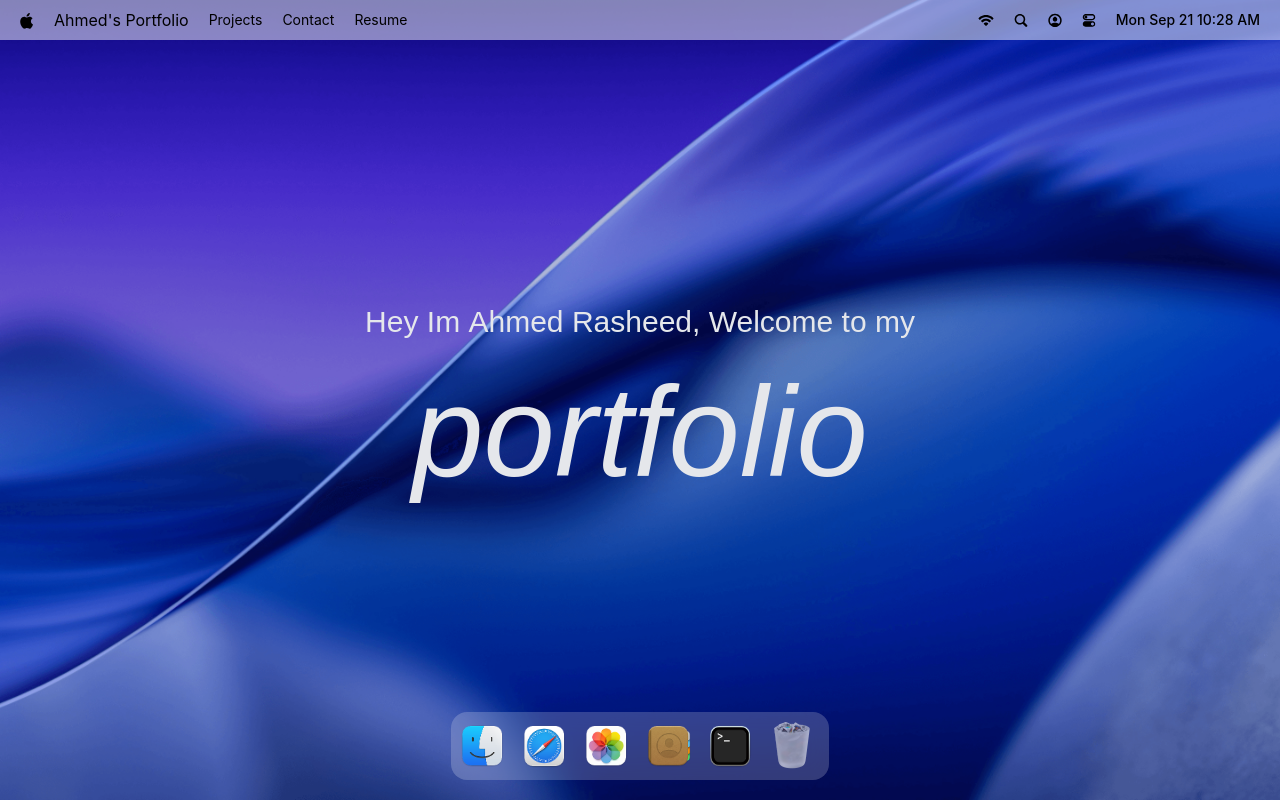
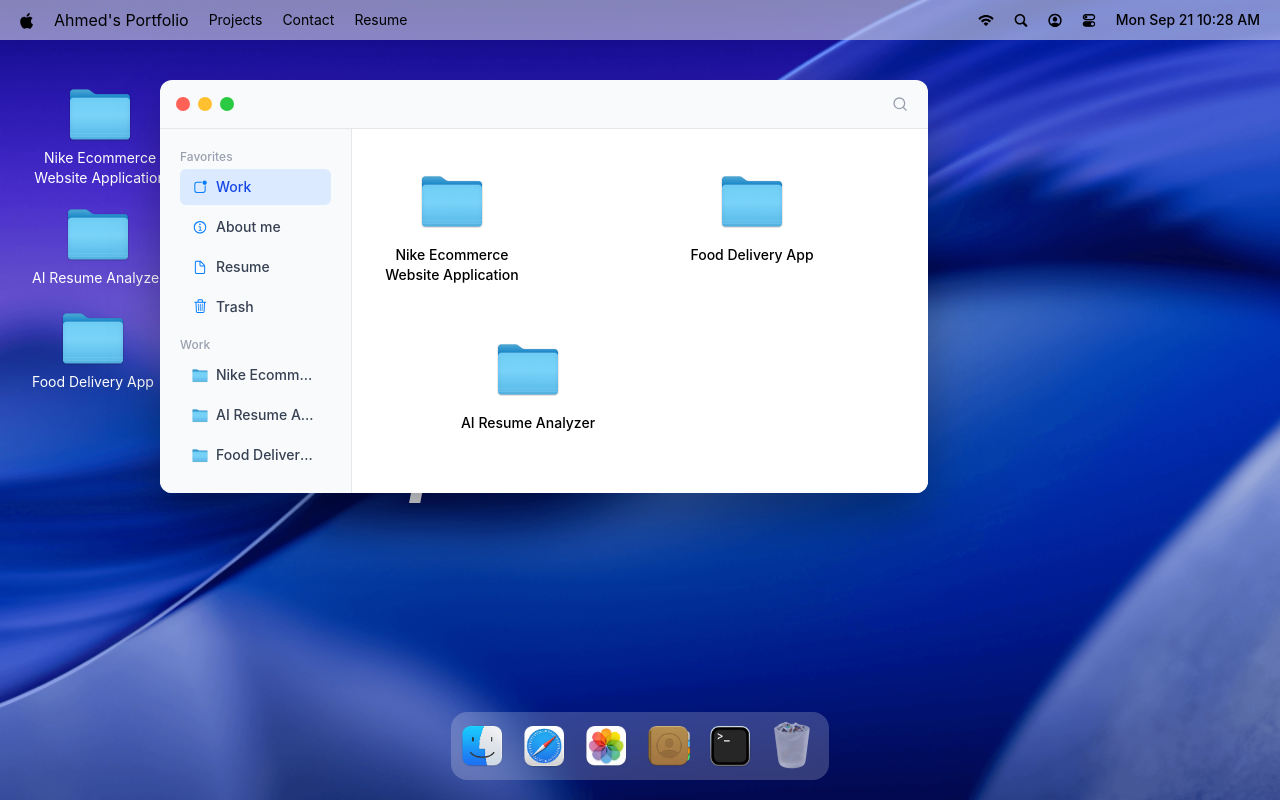
Before and after one commit to ahmedrasheed-dev/Portfolio, a React (Vite) app: page / in a window 1280 px wide. Both pictures are taken after a click on the item "Projects". Built offline with nearby package versions, Linux system fonts and the light colour scheme; a web font is replaced by a local one.

Commit message:
All Windows and Desktop Complete

```diff
--- a/package.json
+++ b/package.json
@@ -11,6 +11,7 @@
   },
   "dependencies": {
     "@gsap/react": "^2.1.2",
+    "clsx": "^2.1.1",
     "dayjs": "^1.11.19",
     "gsap": "^3.13.0",
     "immer": "^11.1.18",
--- a/src/App.jsx
+++ b/src/App.jsx
@@ -3,7 +3,8 @@
 import { Navbar, Welcome, Dock } from "./components";
 import { Draggable } from "gsap/Draggable";
 import gsap from "gsap"
-import { Resume, Safari, Terminal } from "#windows";
+import { Resume, Safari, Terminal, Finder, Text, ImageFile, Contact } from "#windows";
+import Home from "#components/Home";
 
 gsap.registerPlugin(Draggable)
 
@@ -18,6 +19,11 @@
       <Terminal />
       <Safari />
       <Resume />
+      <Finder />
+      <Text />
+      <ImageFile />
+      <Contact />
+      <Home/>
     </main>
   );
 }
--- /dev/null
+++ b/src/components/Home.jsx
@@ -0,0 +1,41 @@
+import { locations } from "#constants"
+import useLocationStore from "#store/location";
+import useWindowStore from "#store/window";
+import { useGSAP } from "@gsap/react";
+import clsx from "clsx";
+import { Draggable } from "gsap/Draggable";
+
+
+const projects = locations.work?.children ?? [];
+const Home = () => {
+    const {openWindow} = useWindowStore();
+    const {setActiveLocation} = useLocationStore();
+
+    const handleOpenProjectFinder =(project) => {
+        setActiveLocation(project);
+        openWindow("finder");
+
+    };
+    useGSAP(() => {
+        Draggable.create(".folder");
+    }, []);
+    return (
+        <section id="home">
+
+
+            <ul>
+                {projects.map((project) => (
+                    <li
+                        key={project.id}
+                        className={clsx("group folder", project.windowPosition)}
+                        onClick={()=>handleOpenProjectFinder(project)}
+                    >
+                        <img src="/images/folder.png" alt={project.name} />
+                        <p>{project.name}</p>
+                    </li>
+                ))}
+            </ul>
+        </section>
+    )
+}
+export default Home
--- /dev/null
+++ b/src/store/location.js
@@ -0,0 +1,22 @@
+import { create } from "zustand";
+import { immer } from "zustand/middleware/immer";
+import { locations } from "#constants";
+
+const DEFAULT_LOCATION = locations.work;
+
+const useLocationStore = create(
+    immer((set) => ({
+        activeLocation: DEFAULT_LOCATION,
+
+        setActiveLocation: (location = null) =>
+            set((state) => {
+                state.activeLocation = location;
+            }),
+
+        resetActiveLocation: () =>
+            set((state) => {
+                state.activeLocation = DEFAULT_LOCATION;
+            }),
+    })))
+
+export default useLocationStore;
--- /dev/null
+++ b/src/windows/Contact.jsx
@@ -0,0 +1,52 @@
+import WindowControls from "#components/WindowControls";
+import { socials } from "#constants";
+import WindowWrapper from "#hoc/WindowWrapper.jsx";
+
+const Contact = () => {
+    return (
+        <>
+            <div id="window-header">
+                <WindowControls target="contact" />
+                <h2>Contact Me</h2>
+            </div>
+
+            <div className="p-5 space-y-5">
+                <img src="/images/adrian.jpg" alt="Ahmed"
+                    className="w-20 rounded-full"
+                />
+                <h3>Let's Connect</h3>
+                <p>Got an idea? A bug to squash? Or just wanna talk tech?
+                    I'm in .</p>
+                <p className="mt-8 text-xs text-muted-foreground">
+                    <a href="mailto:ahmadrasheedaaa@gmail.com" className="underline">
+                        ahmadrasheedaaa@gmail.com
+                    </a>
+                </p>
+
+                <ul>
+                    {socials.map(({ id, bg, link, icon, text }) => (
+                        <li key={id} style={{ backgroundColor: bg }}>
+                            <a
+
+                                href={link}
+                                target="_blank"
+                                rel="noopener noreferrer"
+                                title={text}
+                            >
+
+                                <img src={icon} alt={text} className="size-5" />
+                                <p>{text}</p>
+                            </a>
+                        </li>
+                    ))}
+                </ul>
+
+            </div>
+
+        </>
+    )
+};
+
+const ContactWindow = WindowWrapper(Contact, "contact");
+
+export default ContactWindow;
--- /dev/null
+++ b/src/windows/Finder.jsx
@@ -0,0 +1,73 @@
+import WindowControls from "#components/WindowControls";
+import WindowWrapper from "#hoc/WindowWrapper";
+import { Search } from "lucide-react";
+import useLocationStore from "#store/location";
+import { locations } from "#constants";
+import clsx from "clsx";
+import useWindowStore from "#store/window";
+
+const Finder = () => {
+    const { activeLocation, setActiveLocation } = useLocationStore();
+    const { openWindow } = useWindowStore()
+    const renderList = (name, items) => (
+        <div>
+            <h3>{name}</h3>
+            <ul>
+                {items.map((item) => (
+                    <li key={item.id} onClick={() => setActiveLocation(item)} className={clsx(
+                        item.id == activeLocation.id ? "active " : "not-active"
+                    )}>
+                        <img src={item.icon} className="w-4" alt={item.name} />
+                        <p className="text-sm font-medium truncate">{item.name}</p>
+                    </li>
+                ))}
+            </ul>
+
+
+        </div>
+    )
+    const openItem = (item) => {
+        const type = item.fileType || item.filetype;
+        if (type === 'pdf') return openWindow("resume", item);
+        if (type === 'txt') return openWindow("txtfile", item);
+        if (type === 'img') return openWindow("imgfile", item);
+        if ((type === 'url' || type === 'fig') && item.href) return window.open(item.href, "_blank");
+        if (item.kind === 'folder') return setActiveLocation(item);
+    };
+return (
+    <>
+        <div id="window-header">
+            <WindowControls target="finder" />
+            <Search className="icon" />
+        </div>
+
+        <div className="bg-white flex h-full">
+            <div className="sidebar">
+                {renderList("Favorites", Object.values(locations))}
+                {renderList("Work", locations.work.children)}
+            </div>
+            <ul className="content">
+                {activeLocation?.children.map((item) => (
+                    <li
+                        key={item.id}
+                        className={item.position}
+                        onClick={() => openItem(item)}
+                    >
+
+                        <img src={item.icon} alt={item.name} />
+                        <p>{item.name}</p>
+                    </li>
+                ))}
+
+            </ul >
+        </div>
+
+
+
+
+
+    </>
+)
+}
+const FinderWindow = WindowWrapper(Finder, "finder");
+export default FinderWindow;
--- /dev/null
+++ b/src/windows/ImageFile.jsx
@@ -0,0 +1,35 @@
+import WindowControls from "#components/WindowControls";
+import WindowWrapper from "#hoc/WindowWrapper";
+import useWindowStore from "#store/window";
+
+const ImageFile = () => {
+    const { windows } = useWindowStore();
+    const data = windows.imgfile?.data;
+
+    if (!data) return null;
+
+    const { name, imageUrl, image, img } = data;
+    const imgSrc = imageUrl || image || img;
+
+    return (
+        <>
+            <div id="window-header">
+                <WindowControls target="imgfile" />
+                <p>{name}</p>
+            </div>
+
+            <div className="p-5 bg-white">
+                {imgSrc && (
+                    <img
+                        src={imgSrc}
+                        alt={name || "Image Preview"}
+                        className="w-full h-auto max-h-[70vh] object-contain rounded"
+                    />
+                )}
+            </div>
+        </>
+    );
+};
+
+const ImageFileWindow = WindowWrapper(ImageFile, "imgfile");
+export default ImageFileWindow;
--- /dev/null
+++ b/src/windows/Text.jsx
@@ -0,0 +1,46 @@
+import WindowControls from "#components/WindowControls";
+import WindowWrapper from "#hoc/WindowWrapper";
+import useWindowStore from "#store/window";
+
+const Text = () => {
+    const { windows } = useWindowStore();
+    const data = windows.txtfile?.data;
+
+    if (!data) return null;
+
+    const { name, image, subtitle, description } = data;
+
+    return (
+        <>
+            <div id="window-header">
+                <WindowControls target="txtfile" />
+                <h2>{name}</h2>
+            </div>
+
+            <div className="p-6 space-y-4 max-h-[70vh] overflow-y-auto text-gray-800 text-sm">
+                {image && (
+                    <img
+                        src={image}
+                        alt={name}
+                        className="w-full h-auto rounded object-contain object-fit mb-4"
+                    />
+                )}
+                {subtitle && (
+                    <h3 className="text-base font-semibold text-gray-900 border-b pb-2">
+                        {subtitle}
+                    </h3>
+                )}
+                {Array.isArray(description) && (
+                    <div className="space-y-3 leading-relaxed text-gray-600">
+                        {description.map((paragraph, index) => (
+                            <p key={index}>{paragraph}</p>
+                        ))}
+                    </div>
+                )}
+            </div>
+        </>
+    );
+};
+
+const TextWindow = WindowWrapper(Text, "txtfile");
+export default TextWindow;
--- a/src/windows/index.js
+++ b/src/windows/index.js
@@ -1,4 +1,9 @@
 import Terminal from "./Terminal";
 import Safari from "./Safari";
 import Resume from "./Resume";
-export {Terminal, Safari, Resume};
+import Finder from "./Finder";
+import Text from "./Text";
+import ImageFile from "./ImageFile";
+import Contact from "./Contact";
+
+export { Terminal, Safari, Resume, Finder, Text, ImageFile, Contact};
```
Also changed, not shown: 1 other file (tests, documents, lock files or other folders).
